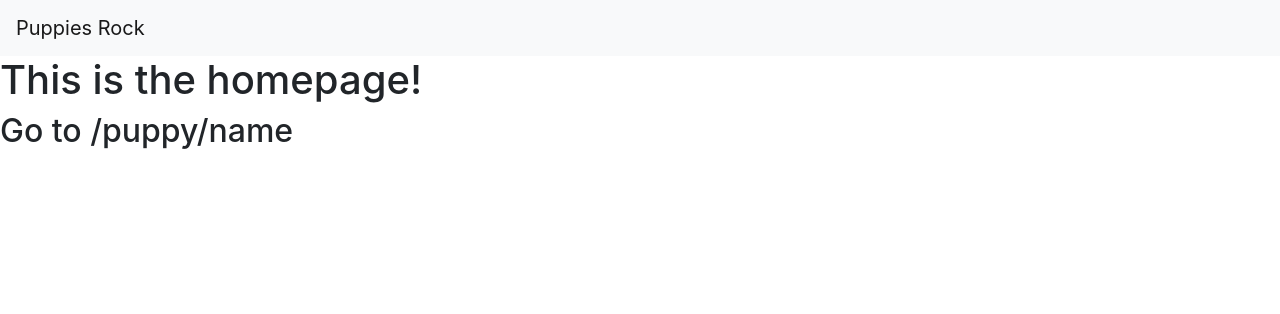
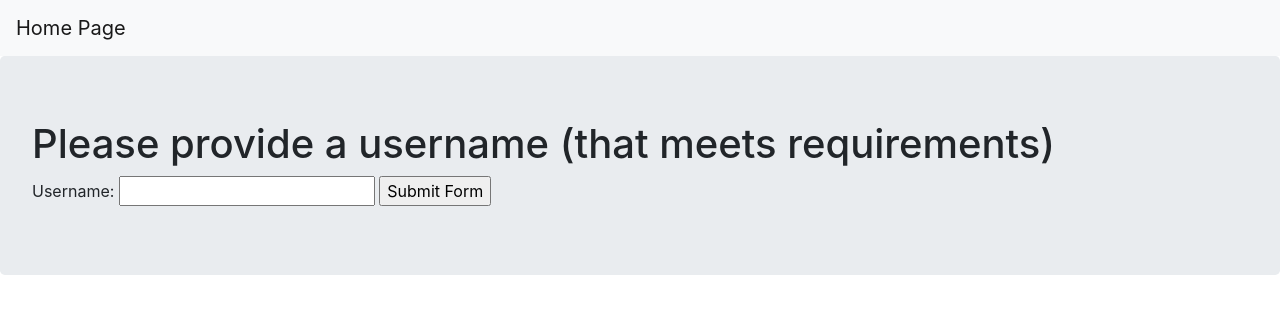
Before and after one commit to gomespgp/python-and-flask-bootcamp-create-websites-using-flask, a Flask app: page / in a window 1280 px wide. Shown: the top 314 px of the page. Run offline with Flask 2, Linux system fonts and the light colour scheme; some libraries are stand-ins or nearby versions.

Commit message:
saving changes

```diff
--- a/section-8/basic.py
+++ b/section-8/basic.py
@@ -1,16 +1,40 @@
-from flask import Flask, render_template
+from flask import Flask, render_template, request
 
 app = Flask(__name__)
 
 
 @app.route("/")
 def index():
-    return render_template("home.html")
+    return render_template("index.html")
 
 
-@app.route("/puppy/<name>")
-def pup_name(name):
-    return render_template("puppy.html", name=name)
+@app.route("/report")
+def report():
+
+    lower_letter = False
+    upper_letter = False
+    num_end = False
+
+    username = request.args.get("username")
+
+    lower_letter = any(c.islower() for c in username)
+    upper_letter = any(c.isupper() for c in username)
+    num_end = username[-1].isdigit()
+
+    report = lower_letter and upper_letter and num_end
+
+    return render_template(
+        "report.html",
+        report=report,
+        lower=lower_letter,
+        upper=upper_letter,
+        num_end=num_end,
+    )
+
+
+@app.errorhandler(404)
+def page_not_found(err):
+    return render_template("404.html"), 404
 
 
 if __name__ == "__main__":
--- /dev/null
+++ b/section-8/templates/404.html
@@ -0,0 +1,6 @@
+{% extends "base.html" %}
+{% block content %}
+<div class="jumbotron">
+    <p>Sorry, page not found!</p>
+</div>
+{% endblock %}
--- a/section-8/templates/base.html
+++ b/section-8/templates/base.html
@@ -13,11 +13,10 @@
 
 <body>
     <nav class="navbar navbar-expand-lg navbar-light bg-light">
-        <a class="navbar-brand" href="#">Puppies Rock</a>
+        <a class="navbar-brand" href="{{ url_for('index') }}">Home Page</a>
     </nav>
 
     {% block content %}
-
     {% endblock %}
 
 </body>
--- a/section-8/templates/home.html
+++ /dev/null
@@ -1,6 +0,0 @@
-{% extends "base.html" %}
-
-{% block content %}
-<h1>This is the homepage!</h1>
-<h2>Go to /puppy/name</h2>
-{% endblock %}
--- /dev/null
+++ b/section-8/templates/index.html
@@ -0,0 +1,11 @@
+{% extends "base.html" %}
+{% block content %}
+<div class="jumbotron">
+    <h1>Please provide a username (that meets requirements)</h1>
+    <form action="{{url_for('report')}}">
+        <label for="username">Username:</label>
+        <input type="text" name="username">
+        <input type="submit" value="Submit Form">
+    </form>
+</div>
+{% endblock %}
--- a/section-8/templates/puppy.html
+++ /dev/null
@@ -1,5 +0,0 @@
-{% extends "base.html" %}
-
-{% block content %}
-<h1>This is the puppy page for: {{name|capitalize}}</h1>
-{% endblock %}
--- /dev/null
+++ b/section-8/templates/thankyou.html
@@ -0,0 +1,6 @@
+{% extends "base.html" %}
+{% block content %}
+<div class="jumbotron">
+    <h1>Thanks for signing up! {{first}} {{last}}</h1>
+</div>
+{% endblock %}
```
Also changed, not shown: section-8/templates/report.html (added, +21 -0 lines), section-8/templates/signup.html (added, +14 -0 lines), section-9/basic.py (added, +31 -0 lines), section-9/templates/index.html (added, +14 -0 lines), section-8/static/photo-1601979031925-424e53b6caaa.jpg (renamed from section-8/static/images/photo-1601979031925-424e53b6caaa.jpg).
